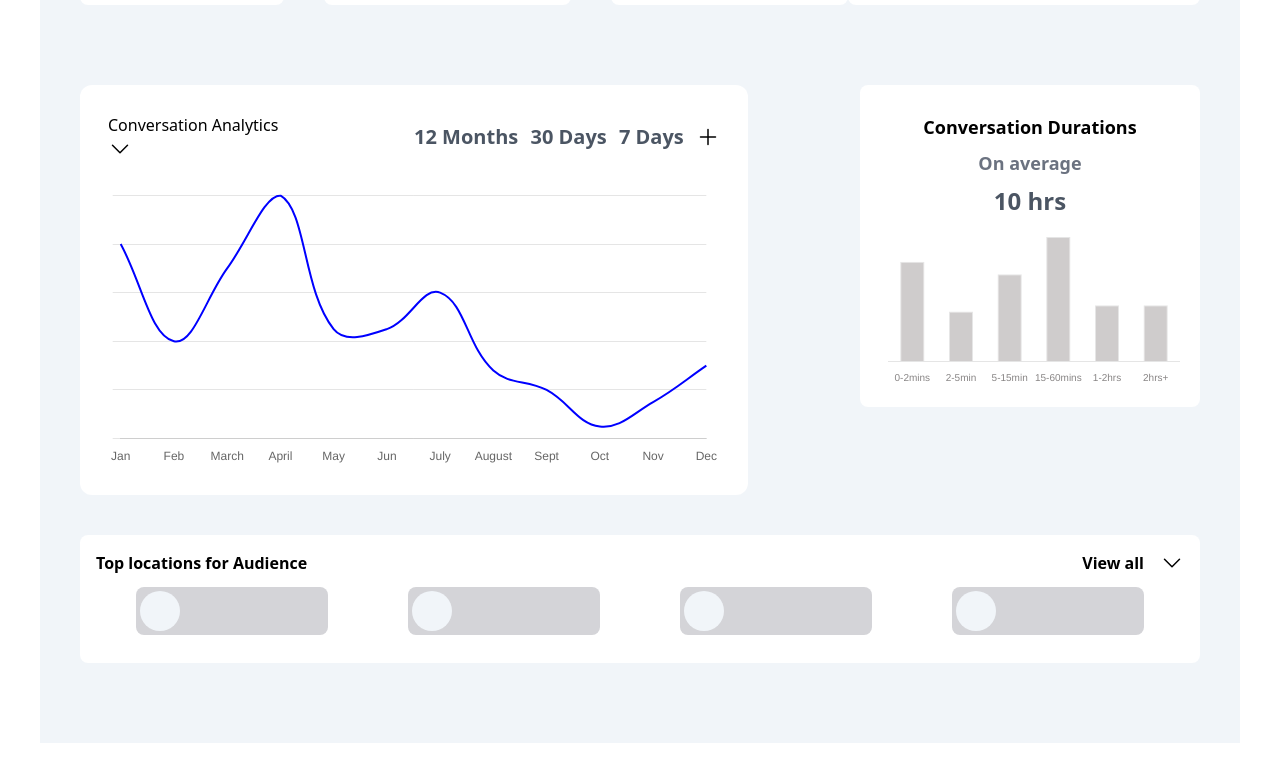
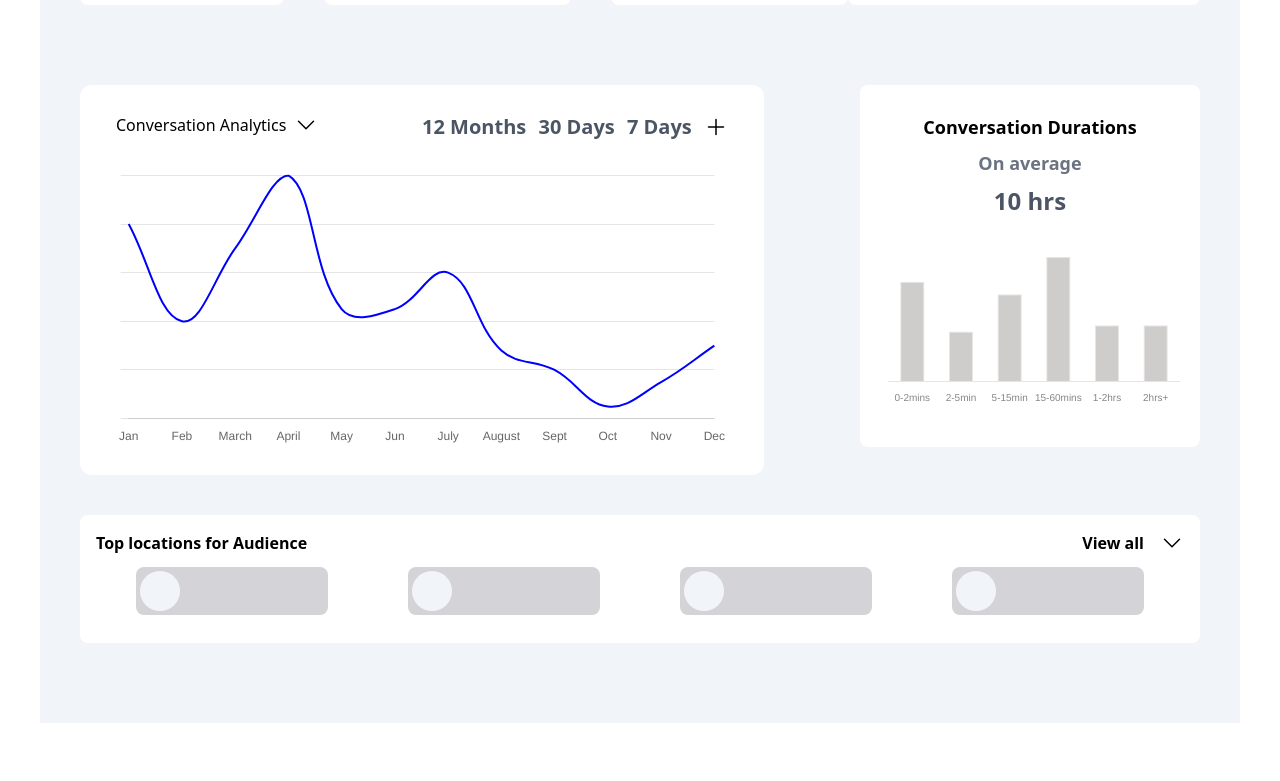
Before and after one commit to Ikendu/linegraph, a React (Vite) app: page / in a window 1280 px wide. Shown: the part 1638-2419 px from the top of the page. Built offline with nearby package versions, Linux system fonts and the light colour scheme.

Commit message:
styling with graph tailwind

```diff
--- a/src/components/AnalyticPage.jsx
+++ b/src/components/AnalyticPage.jsx
@@ -76,7 +76,7 @@ const AnalyticPage = () => {
             <h3 className=' text-center font-bold text-3xl'>0</h3>
           </div>
         </div>
-        <div className='flex justify-between mt-20 gap-28 '>
+        <div className='flex justify-between mt-20 gap-24 '>
           <div className='w-full bg-white rounded-xl p-7'>
             <FinalChart chartData={chartData} />
           </div>
--- a/src/components/BarChart.jsx
+++ b/src/components/BarChart.jsx
@@ -2,8 +2,8 @@ import { Bar } from 'react-chartjs-2'
 
 const BarChart = ({ chartData }) => {
   return (
-    <div className='text-center bg-white p-5  rounded-lg'>
-      <div className=' mb-5'>
+    <div className='text-center bg-white p-5  rounded-lg pb-10'>
+      <div className=' mb-10 '>
         <h2 className='font-bold text-lg m-2'>Conversation Durations</h2>
         <h3 className='font-bold text-lg m-2 text-gray-500'>On average</h3>
         <h3 className='font-bold  m-2 text-2xl text-gray-600'>10 hrs</h3>
--- a/src/components/FinalChart.jsx
+++ b/src/components/FinalChart.jsx
@@ -3,9 +3,9 @@ import { DownIcon, PlusIcon } from '../assets/Icons'
 
 const FinalChart = ({ chartData }) => {
   return (
-    <div>
+    <div className='px-2'>
       <div className='grid grid-cols-2 '>
-        <p className=''>
+        <p className='flex gap-2'>
           Conversation Analytics <DownIcon />
         </p>
         <div className='flex justify-between center items-center'>
```
